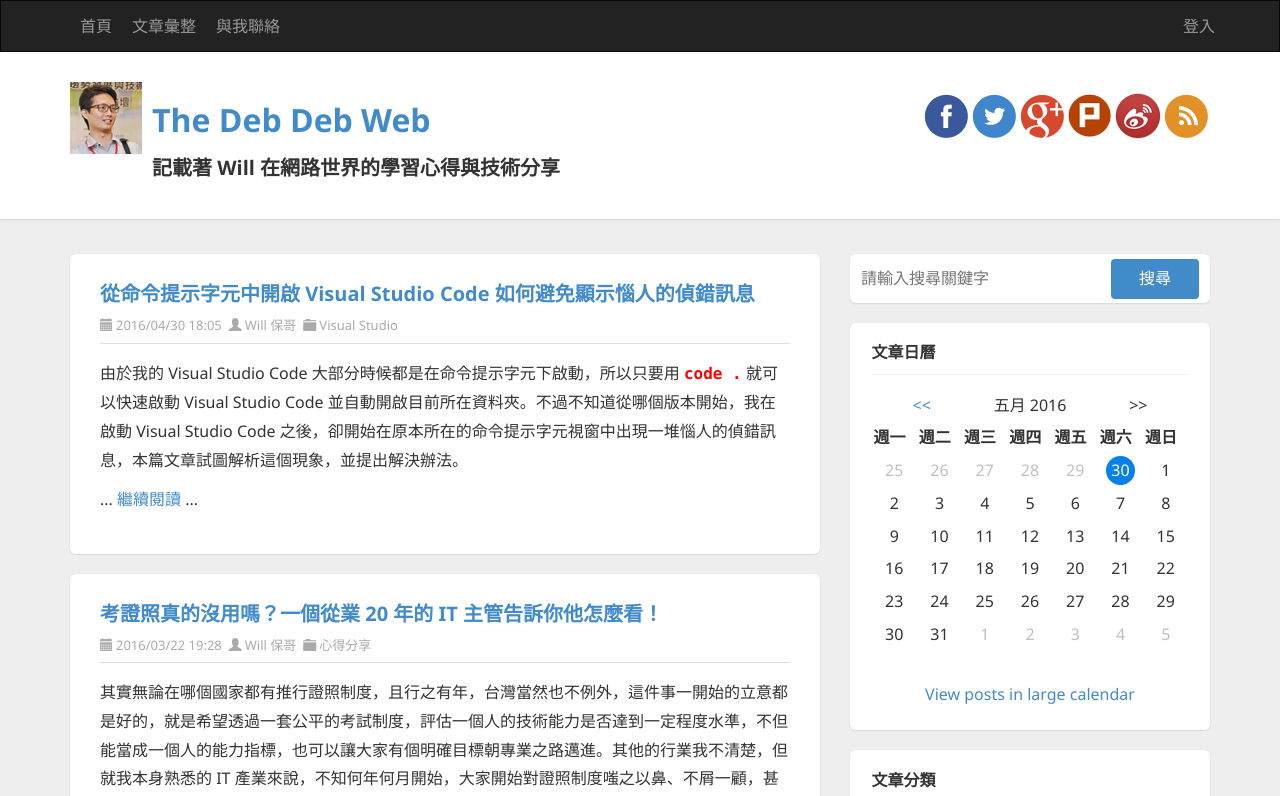
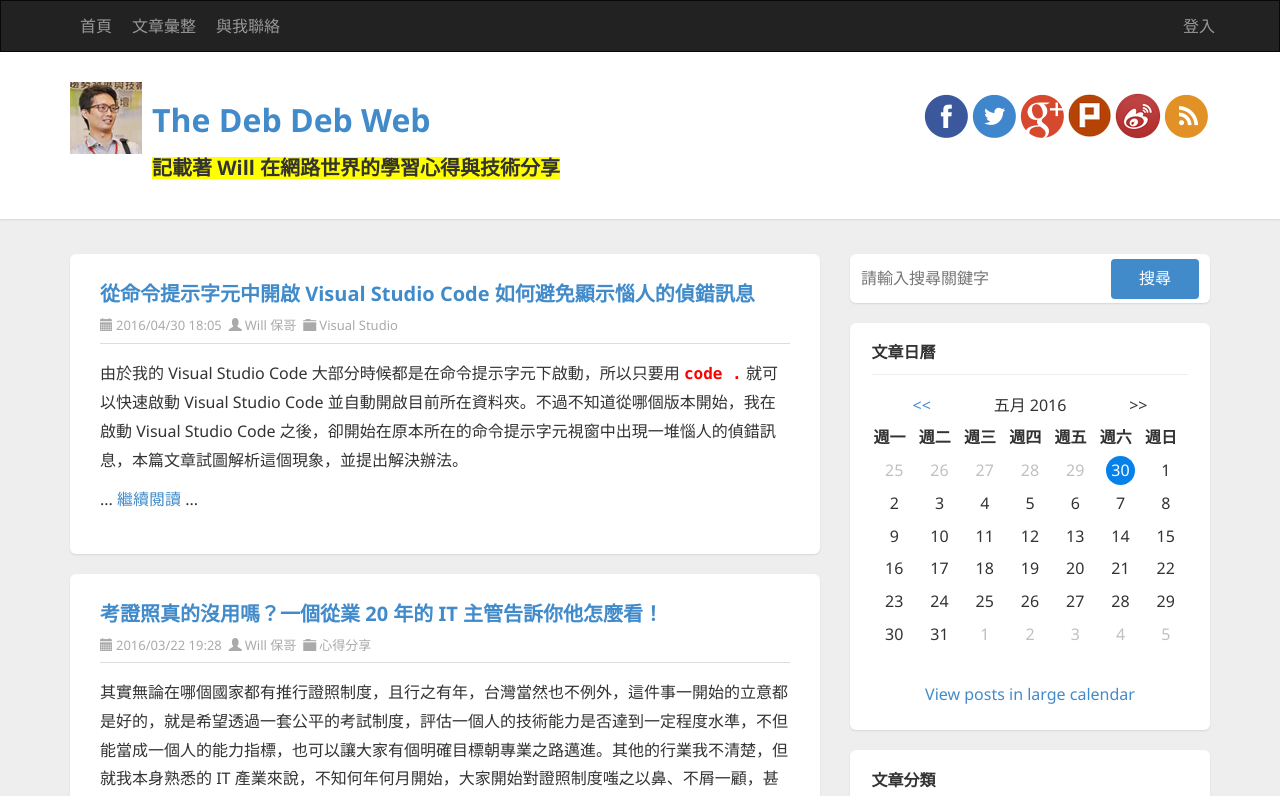
Before and after one commit to debbieyiu/demo1, an Angular app: page / in a window 1280 px wide. Shown: the top 796 px of the page. Built offline with nearby package versions, Linux system fonts and the light colour scheme.

Commit message:
09 練習 Angular 屬性型指令的用法 ( NgClass 與 NgStyle )

```diff
--- a/src/app/header/header.component.css
+++ b/src/app/header/header.component.css
@@ -0,0 +1,3 @@
+.highlight  {
+  color:red;
+}
--- a/src/app/header/header.component.html
+++ b/src/app/header/header.component.html
@@ -32,7 +32,10 @@
 
         <div class="pull-left">
           <h1><a href="http://blog.miniasp.com/">{{ this.title }}</a></h1>
-          <h3>記載著 Will 在網路世界的學習心得與技術分享</h3>
+          <h3
+            [ngClass]="{'highlight': is_h3_hightlight}"
+            (click)="is_h3_hightlight = !is_h3_hightlight;"
+            [ngStyle]="{'background-color': 'yellow'}">記載著 Will 在網路世界的學習心得與技術分享</h3>
         </div>
 
         <div id="social-icons" class="pull-right social-icon">
--- a/src/app/header/header.component.ts
+++ b/src/app/header/header.component.ts
@@ -22,6 +22,9 @@ export class HeaderComponent implements OnInit {
     console.log(evt.clientX);
   }
 
+  is_h3_hightlight = false;
 
-
+  getStyle(){
+    return { 'background-color' : 'blue'}
+  }
 }
```
